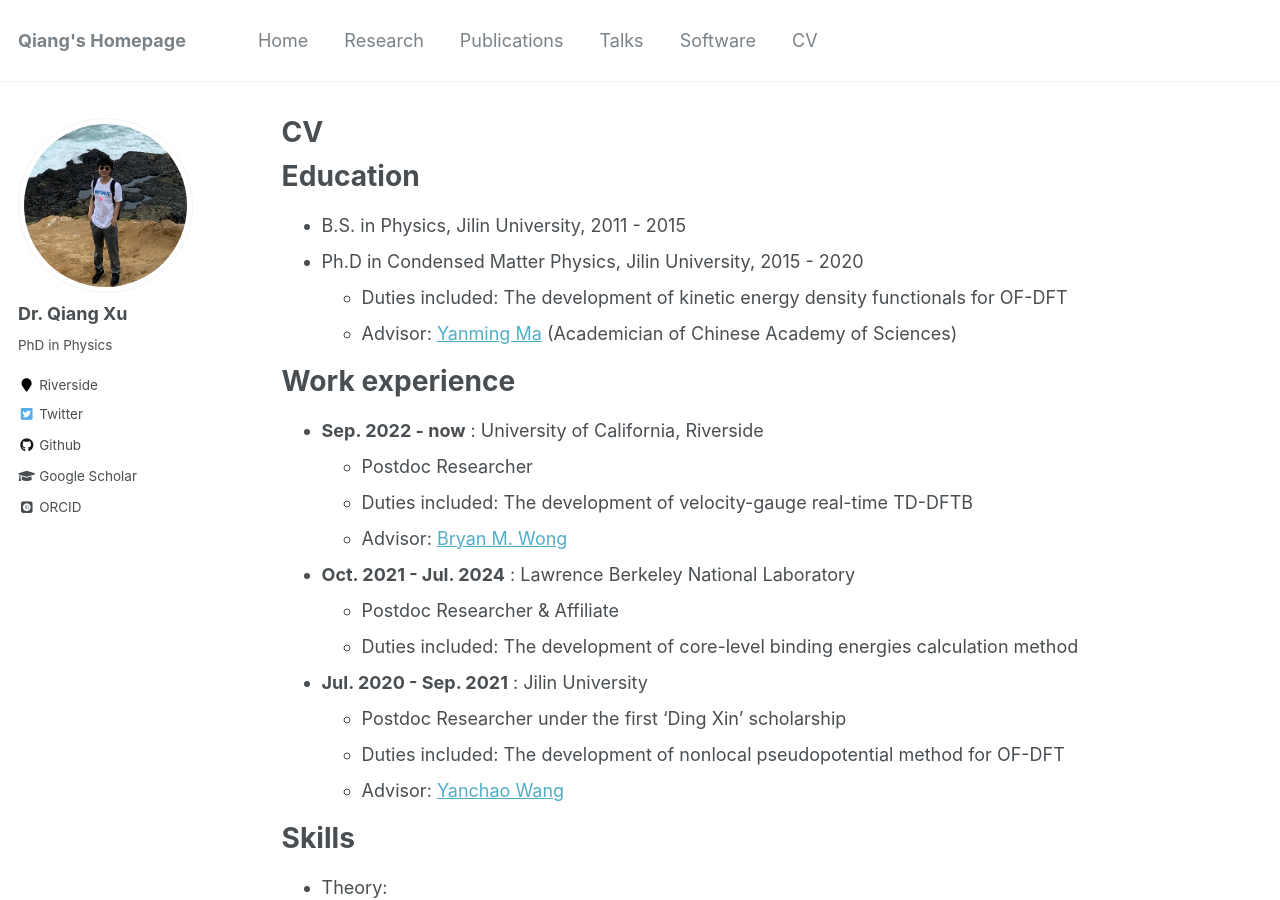
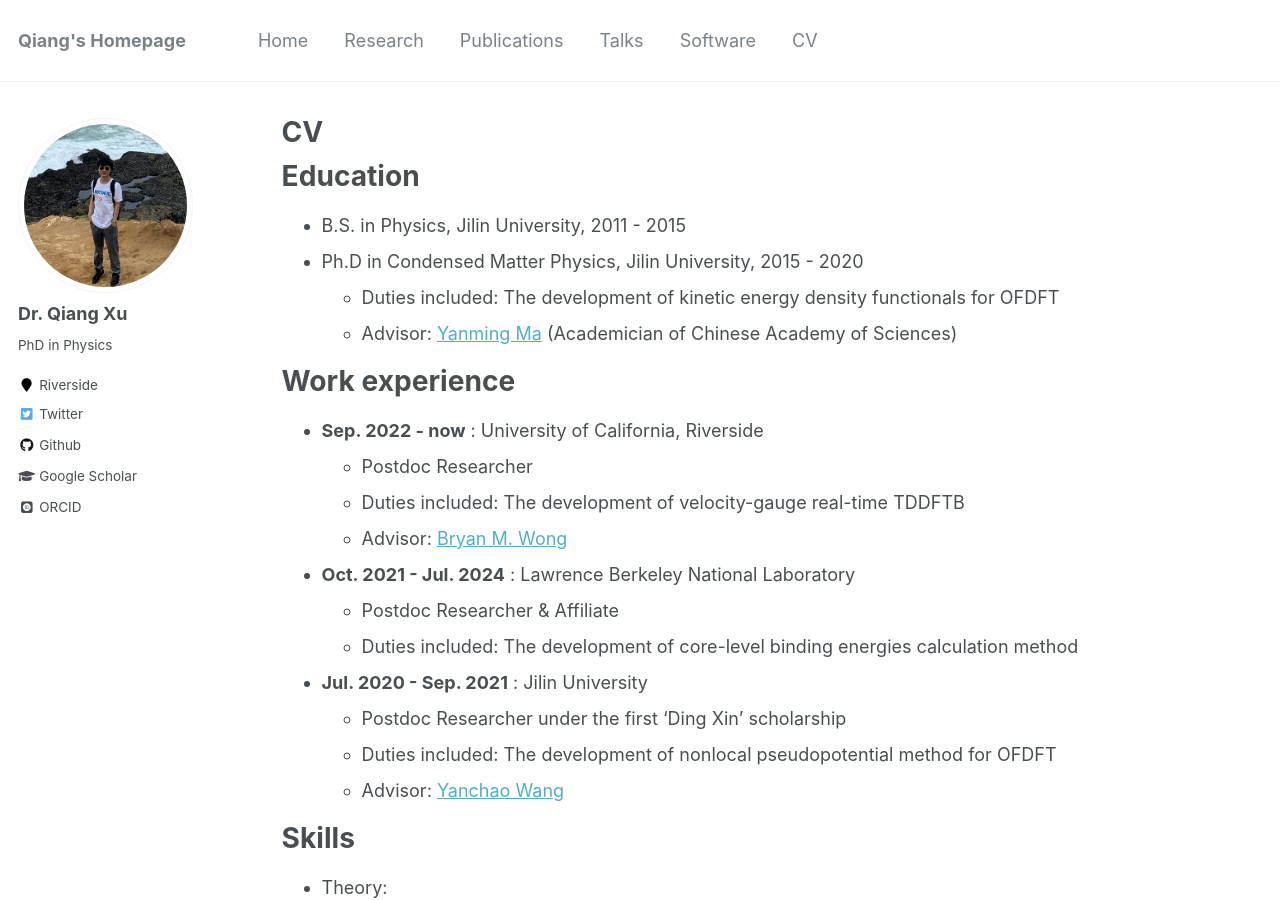
Before and after one commit to xqjlu/xqjlu.github.io, a Jekyll site: the page built from _pages/cv.md, in a window 1280 px wide and 900 px high. Built offline with Jekyll 4.4.1, drawn with Linux system fonts in a browser that asks for light colours; some web fonts are replaced.

Commit message:
abb. words

```diff
--- a/_pages/cv.md
+++ b/_pages/cv.md
@@ -13,14 +13,14 @@ Education
 ======
 * B.S. in Physics, Jilin University, 2011 - 2015
 * Ph.D in Condensed Matter Physics, Jilin University, 2015 - 2020
-  * Duties included: The development of kinetic energy density functionals for OF-DFT
+  * Duties included: The development of kinetic energy density functionals for OFDFT
   * Advisor: [Yanming Ma](http://mym.calypso.cn/) (Academician of Chinese Academy of Sciences)
 
 Work experience
 ======
 * **Sep. 2022 - now** : University of California, Riverside
   * Postdoc Researcher
-  * Duties included: The development of velocity-gauge real-time TD-DFTB
+  * Duties included: The development of velocity-gauge real-time TDDFTB
   * Advisor: [Bryan M. Wong](https://www.bmwong-group.com/)
 
 * **Oct. 2021 - Jul. 2024** : Lawrence Berkeley National Laboratory
@@ -31,7 +31,7 @@ Work experience
 
 * **Jul. 2020 - Sep. 2021** : Jilin University
   * Postdoc Researcher under the first ‘Ding Xin’ scholarship
-  * Duties included: The development of nonlocal pseudopotential method for OF-DFT
+  * Duties included: The development of nonlocal pseudopotential method for OFDFT
   * Advisor: [Yanchao Wang](https://klmsms.jlu.edu.cn/info/1020/1196.htm)
 
 Skills
```
Also changed, not shown: _pages/about.md (+1 -1 lines), _pages/research.md (+2 -2 lines).
